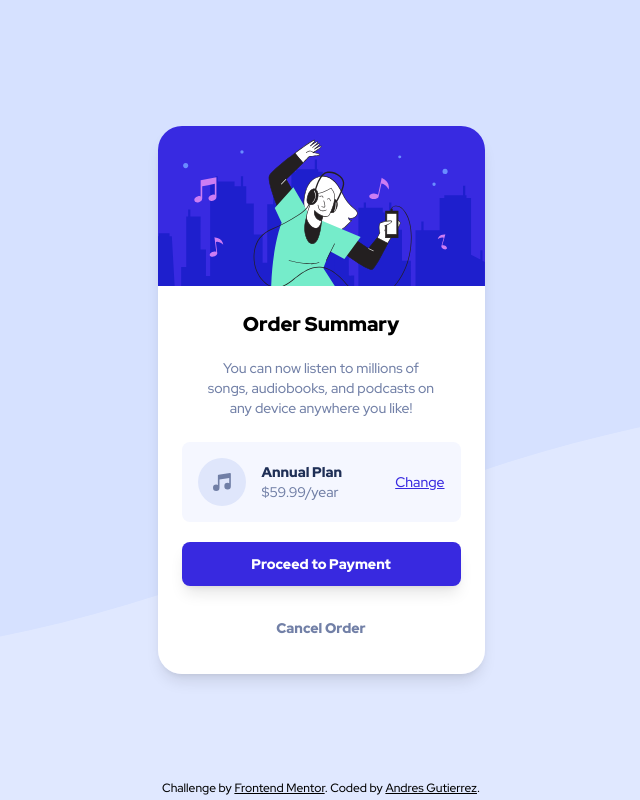
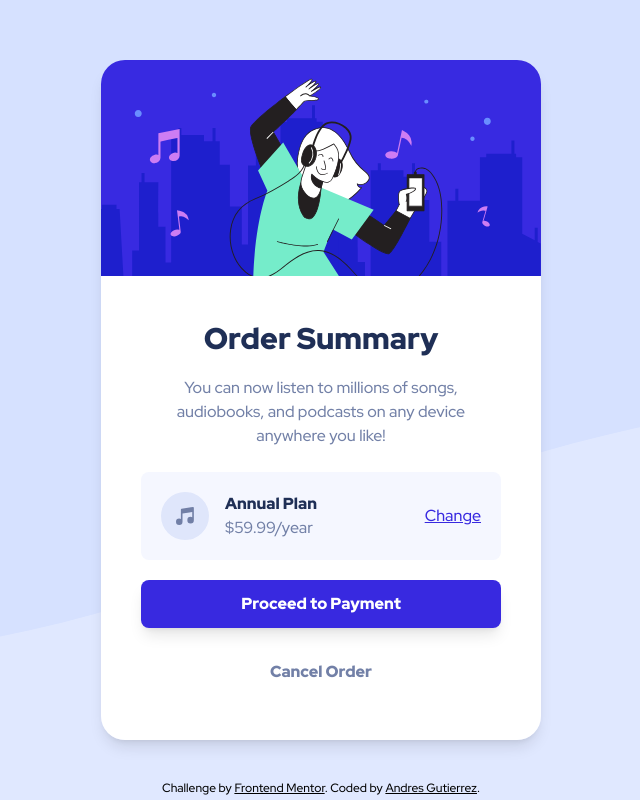
Before and after one commit to AGutierrezR/Order-summary-component, a website: page index.html in a window 1280 px wide. Shown: the whole page, without its empty margins (319-959 px from the left). Drawn offline with Linux system fonts and the light colour scheme.

Commit message:
Add desktop version

```diff
--- a/index.html
+++ b/index.html
@@ -30,34 +30,44 @@
   <body
     class="flex min-h-[100vh] flex-col items-center justify-center bg-pale-blue bg-[url('../../images/pattern-background-mobile.svg')] bg-[size:100%] bg-no-repeat"
   >
-    <main class="w-full max-w-[327px] py-10 lg:p-0">
+    <main class="w-full max-w-[327px] py-10 lg:p-0 xl:max-w-[440px]">
       <div class="overflow-hidden rounded-3xl shadow-lg">
         <img src="./images/illustration-hero.svg" alt="" />
-        <div class="bg-white p-6">
-          <h1 class="mb-5 text-center text-xl font-black">Order Summary</h1>
+        <div class="bg-white p-6 xl:px-10 xl:py-11">
+          <h1
+            class="mb-5 text-center text-xl font-black text-dark-blue xl:text-3xl"
+          >
+            Order Summary
+          </h1>
           <p
-            class="mx-auto mb-6 max-w-[25ch] text-center text-sm text-desaturated-blue"
+            class="mx-auto mb-6 max-w-[25ch] text-center text-sm text-desaturated-blue xl:max-w-[30ch] xl:text-base"
           >
             You can now listen to millions of songs, audiobooks, and podcasts on
             any device anywhere you like!
           </p>
-          <div class="mb-5 flex items-center rounded-lg bg-very-pale-blue p-4">
+          <div
+            class="mb-5 flex items-center rounded-lg bg-very-pale-blue p-4 xl:p-5"
+          >
             <img class="mr-4" src="./images/icon-music.svg" alt="" />
-            <div class="flex flex-col text-sm text-desaturated-blue">
+            <div
+              class="flex flex-col text-sm text-desaturated-blue xl:text-base"
+            >
               <span class="font-black text-dark-blue">Annual Plan</span>
               $59.99/year
             </div>
-            <button class="ml-auto text-sm text-bright-blue underline">
+            <button
+              class="ml-auto text-sm text-bright-blue underline xl:text-base"
+            >
               Change
             </button>
           </div>
           <button
-            class="mb-5 block w-full rounded-lg bg-bright-blue py-3 text-center text-sm font-black text-white shadow-lg"
+            class="mb-5 block w-full rounded-lg bg-bright-blue py-3 text-center text-sm font-black text-white shadow-lg xl:text-base"
           >
             Proceed to Payment
           </button>
           <button
-            class="block w-full py-3 text-center text-sm font-black text-desaturated-blue"
+            class="block w-full py-3 text-center text-sm font-black text-desaturated-blue xl:text-base"
           >
             Cancel Order
           </button>
```
Also changed, not shown: assets/css/styles.css.
